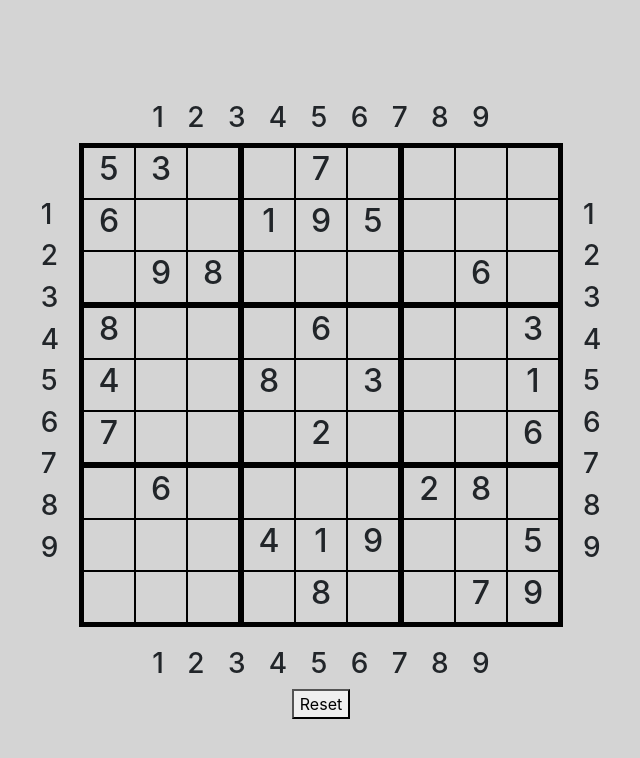
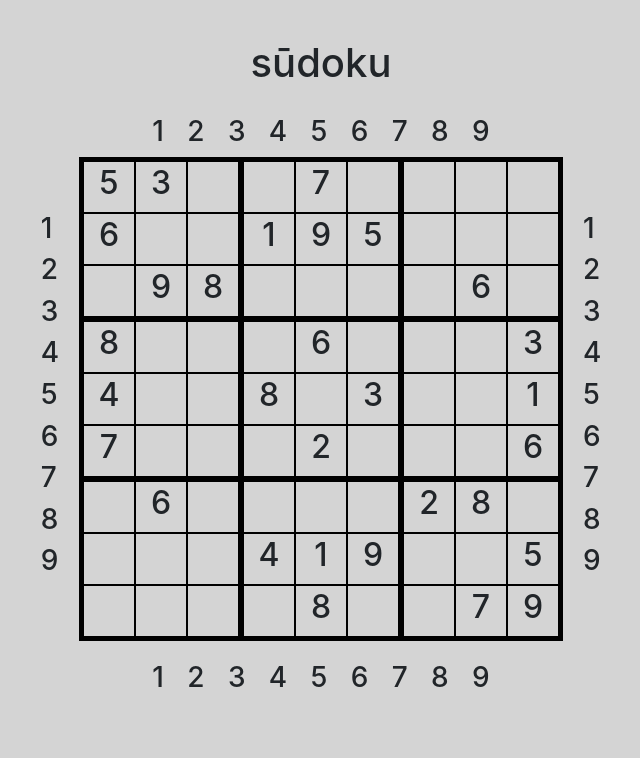
Before and after one commit to jan25/sandbox-2020, a React (Create React App) app in the folder sudoku/sudoku/: page / in a window 1280 px wide. Shown: the top 758 px of the page, without its empty margins (319-959 px from the left). Built offline with nearby package versions, Linux system fonts and the light colour scheme.

Commit message:
reset conditionally

```diff
--- a/sudoku/sudoku/src/App.css
+++ b/sudoku/sudoku/src/App.css
@@ -49,6 +49,7 @@ body,
 
 .bottom-controls {
   width: 50%;
+  height: 15%;
   display: flex;
   flex-direction: column;
   align-items: center;
--- a/sudoku/sudoku/src/App.js
+++ b/sudoku/sudoku/src/App.js
@@ -35,6 +35,7 @@ class App extends Component {
     return (
       <React.Fragment>
         <div className="app">
+          <h1>sūdoku</h1>
           {!finished ? this.renderTopControls() : ""}
           <div className="grid-row">
             {!finished ? this.renderSideControls() : ""}
@@ -75,7 +76,11 @@ class App extends Component {
     return (
       <div className="bottom-controls">
         <Numbers vertical={false} />
-        <button onClick={this.reset}>Reset</button>
+        {this.state.stack.length > 0 ? (
+          <button onClick={this.reset}>Reset</button>
+        ) : (
+          ""
+        )}
       </div>
     );
   }
```
